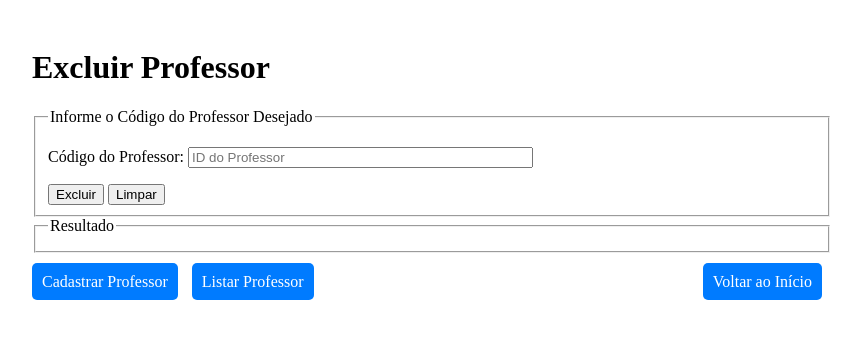
After one commit to Guzhie/PrjInterdisciplinarPW, a PHP site: page /excluirProfessor.php in a window 1280 px wide. The commit adds this page. Shown: the top 339 px of the page, without its empty margins (208-1069 px from the left). Run offline with PHP 8.4, Linux system fonts and the light colour scheme; the visitor is signed in with stand-in values (Sample User, id 1).

Commit message:
excluir professor feito

```diff
--- /dev/null
+++ b/excluirProfessor.php
@@ -0,0 +1,95 @@
+<!DOCTYPE html>
+<html lang="pt-BR">
+<head>
+    <meta charset="UTF-8">
+    <meta name="viewport" content="width=device-width, initial-scale=1.0">
+    <title>Excluir Professor</title>
+    <style>
+        .container {
+            max-width: 800px;
+            margin: 0 auto;
+            padding: 20px;
+        }
+        .button-container {
+            margin-top: 10px;
+        }
+        .clearfix::after {
+            content: "";
+            display: table;
+            clear: both;
+        }
+        .left-buttons, .right-button {
+            margin-top: 20px;
+        }
+        .left-buttons {
+            float: left;
+        }
+        .right-button {
+            float: right;
+        }
+        .button {
+            text-decoration: none;
+            padding: 10px;
+            background-color: #007BFF;
+            color: white;
+            border-radius: 5px;
+            margin-right: 10px;
+        }
+    </style>
+</head>
+<body>
+    <?php
+    session_start();
+
+    // Verifica se o usuário está logado
+    if (!isset($_SESSION['usuario'])) {
+        header("Location: index.php");
+        exit();
+    }
+    ?>
+
+    <div class="container">
+        <h1>Excluir Professor</h1>
+        <form name="cliente" method="POST" action="">
+            <fieldset id="a">
+                <legend>Informe o Código do Professor Desejado</legend>
+                <p>
+                    Código do Professor:
+                    <input name="txtid" type="text" size="40" maxlength="40" placeholder="ID do Professor">
+                </p>
+                <div class="button-container">
+                    <input name="btnenviar" type="submit" value="Excluir">
+                    <input name="limpar" type="reset" value="Limpar">
+                </div>
+            </fieldset>
+
+            <fieldset id="B">
+                <legend>Resultado</legend>
+                <?php
+                if (isset($_POST['btnenviar'])) {
+                    // Importa e cria a instância da classe Professor
+                    include_once 'Professor.php';
+                    $Professor = new Professor();
+
+                    // Define o ID do professor
+                    $Professor->setIdProf($_POST['txtid'] . '%');
+
+                    // Exibe o resultado da exclusão
+                    echo "<h3>" . $Professor->excluir() . "</h3>";
+                }
+                ?>
+            </fieldset>
+        </form>
+
+        <div class="clearfix">
+            <div class="left-buttons">
+                <a href="cadastrarProfessor.php" class="button">Cadastrar Professor</a>
+                <a href="ListarProfessor.php" class="button">Listar Professor</a>
+            </div>
+            <div class="right-button">
+                <a href="menu.php" class="button">Voltar ao Início</a>
+            </div>
+        </div>
+    </div>
+</body>
+</html>
--- a/menu.php
+++ b/menu.php
@@ -26,7 +26,7 @@ if (!isset($_SESSION['usuario'])) {
             <li><a href="consult_alterar.php">Alterar</a></li>
             <li><a href="listar.php">Listar</a></li>
             <li><a href="consultar.php">Consultar</a></li>
-            <li><a href="excluir.php">Exclusão</a></li>
+            <li><a href="excluirProfessor.php">Exclusão</a></li>
             <li><a href="logout.php">Logout</a></li>
         </ul>
     </nav>
```
Also changed, not shown: Professor.php (+20 -0 lines).
